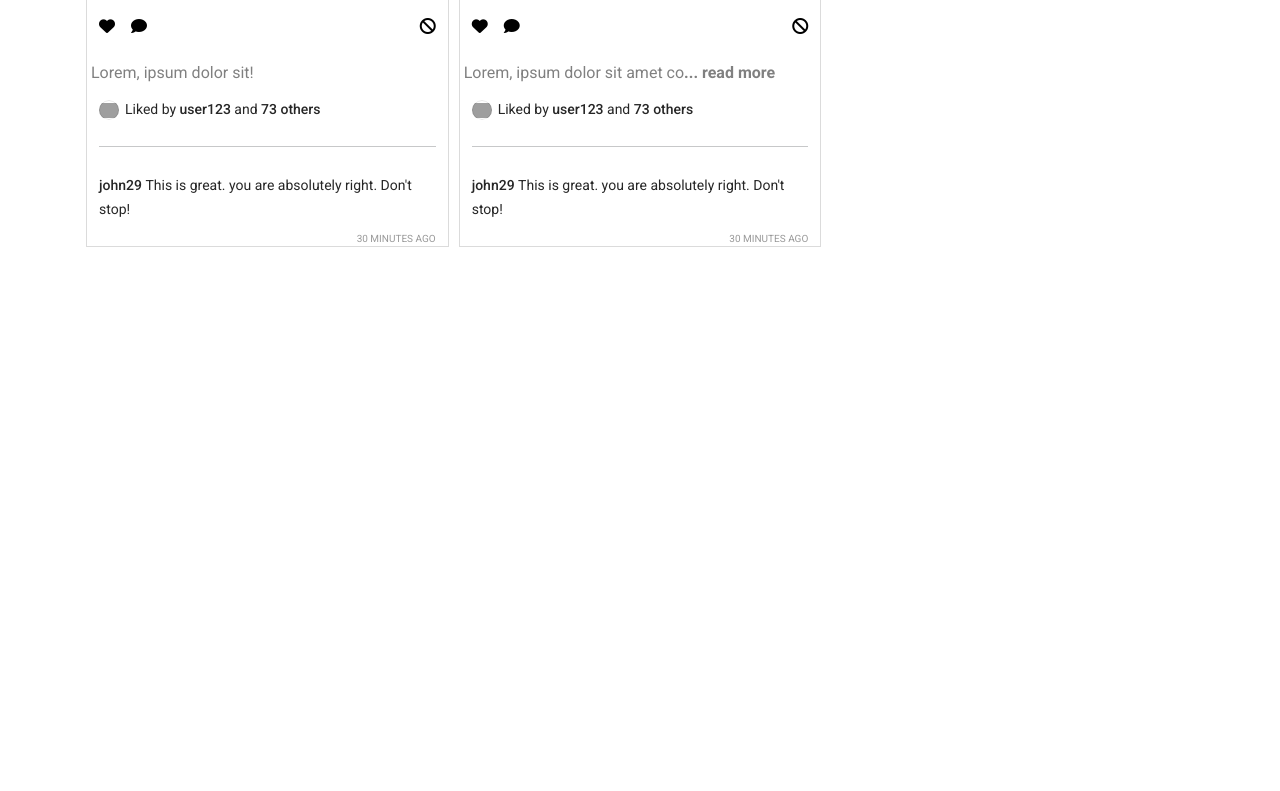
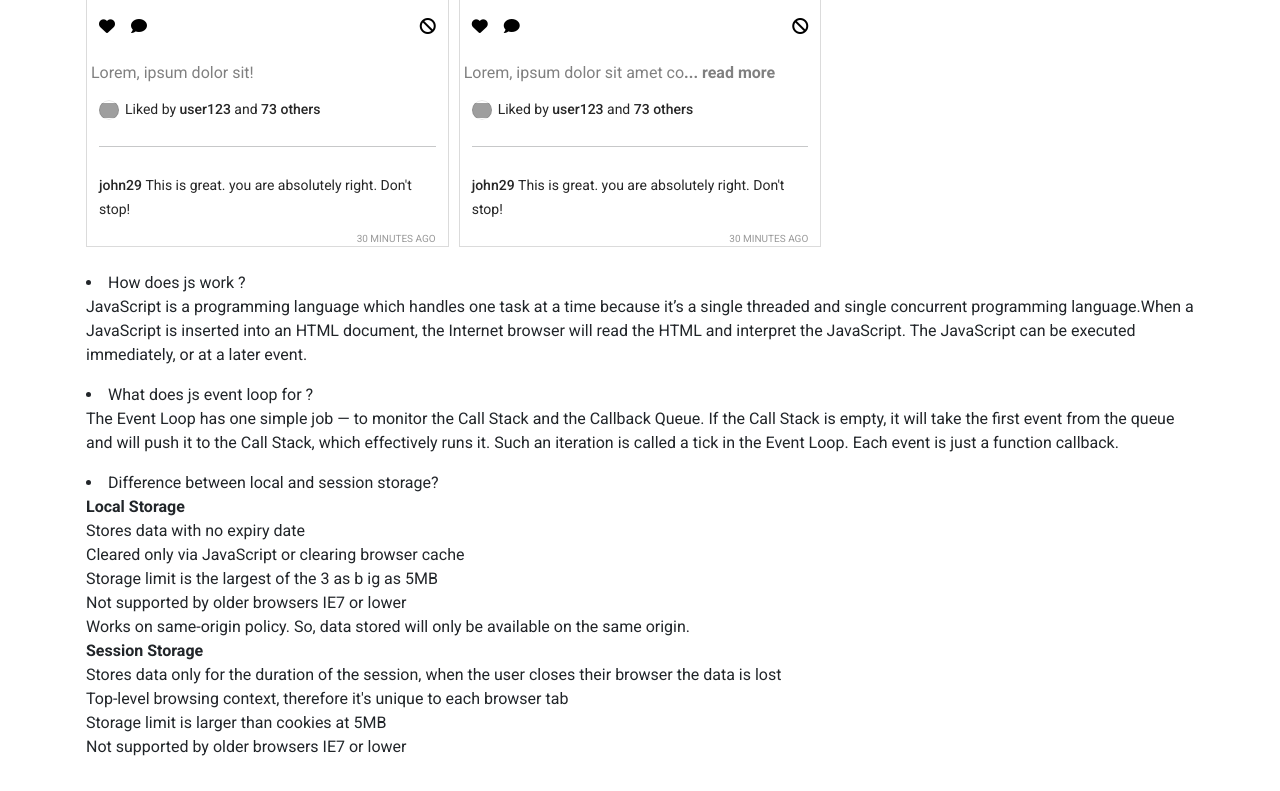
Before and after one commit to Soyebmahir/Insta-Shohor, a plain HTML site: page index.html in a window 1280 px wide. Shown: the part 1285-2076 px from the top of the page. Before the commit the page ends 1548 px from the top, so only its background shows below. Drawn offline with nearby package versions, Linux system fonts and the light colour scheme; grey boxes are pictures that could not be loaded.

Commit message:
BonusPart

```diff
--- a/index.html
+++ b/index.html
@@ -56,6 +56,30 @@
         <div id="reported">
             <h1>Reported posts</h1>
         </div>
+        <div class="mt-4">
+            <li>How does js work ?</li>
+            <p> JavaScript is a programming language which handles one task at a time because it’s a single threaded and single concurrent programming language.When a JavaScript is inserted into an HTML document, the Internet browser will read the HTML and interpret the JavaScript. The JavaScript can be executed immediately, or at a later event.</p>
+            <li>What does js event loop for ?</li>
+            <p>The Event Loop has one simple job — to monitor the Call Stack
+                and the Callback Queue. If the Call Stack is empty, it will
+                take the first event from the queue and will push it to the
+                Call Stack, which effectively runs it. Such an iteration is
+                called a tick in the Event Loop. Each event is just a function
+                callback.</p>
+            <li>Difference between local and session storage?</li>
+            <p> <b> Local Storage</b> <br>
+                Stores data with no expiry date <br>
+                Cleared only via JavaScript or clearing browser cache <br>
+                Storage limit is the largest of the 3 as b ig as 5MB <br>
+                Not supported by older browsers IE7 or lower <br>
+                Works on same-origin policy. So, data stored will only be available on the same origin. <br>
+                <b> Session Storage</b> <br>
+                Stores data only for the duration of the session, when the user closes their browser the data is lost <br>
+                Top-level browsing context, therefore it's unique to each browser tab <br>
+                Storage limit is larger than cookies at 5MB <br>
+                Not supported by older browsers IE7 or lower</p>
+        </div>
+
     </main>
     <footer></footer>
 
```
